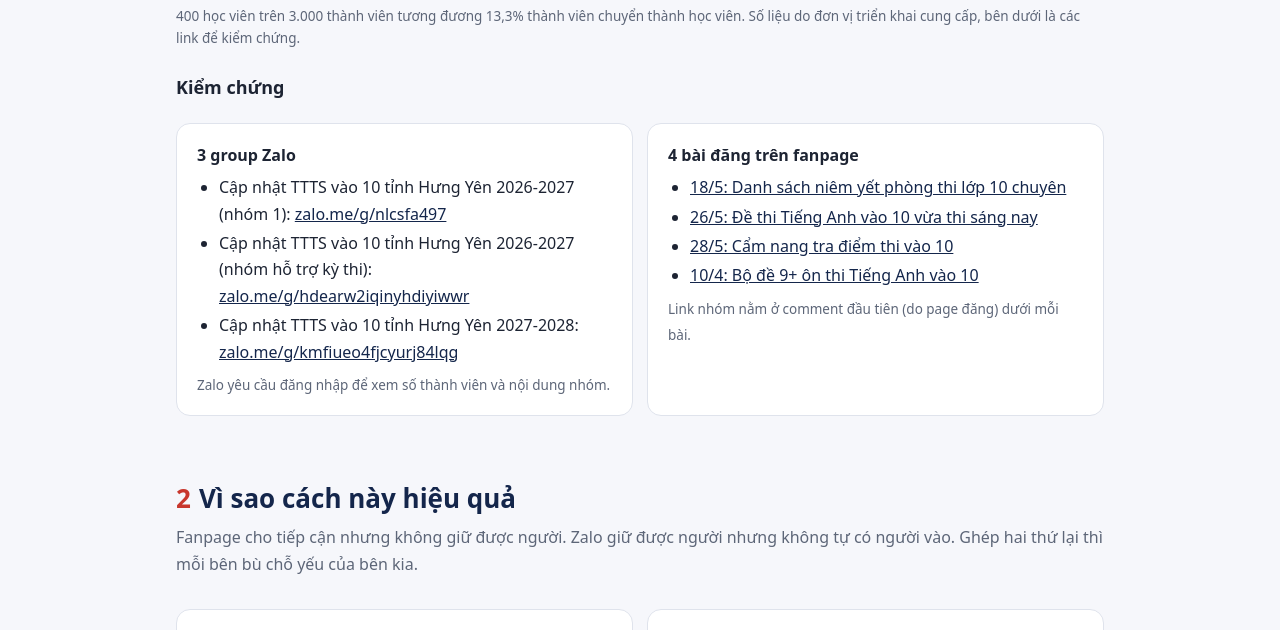
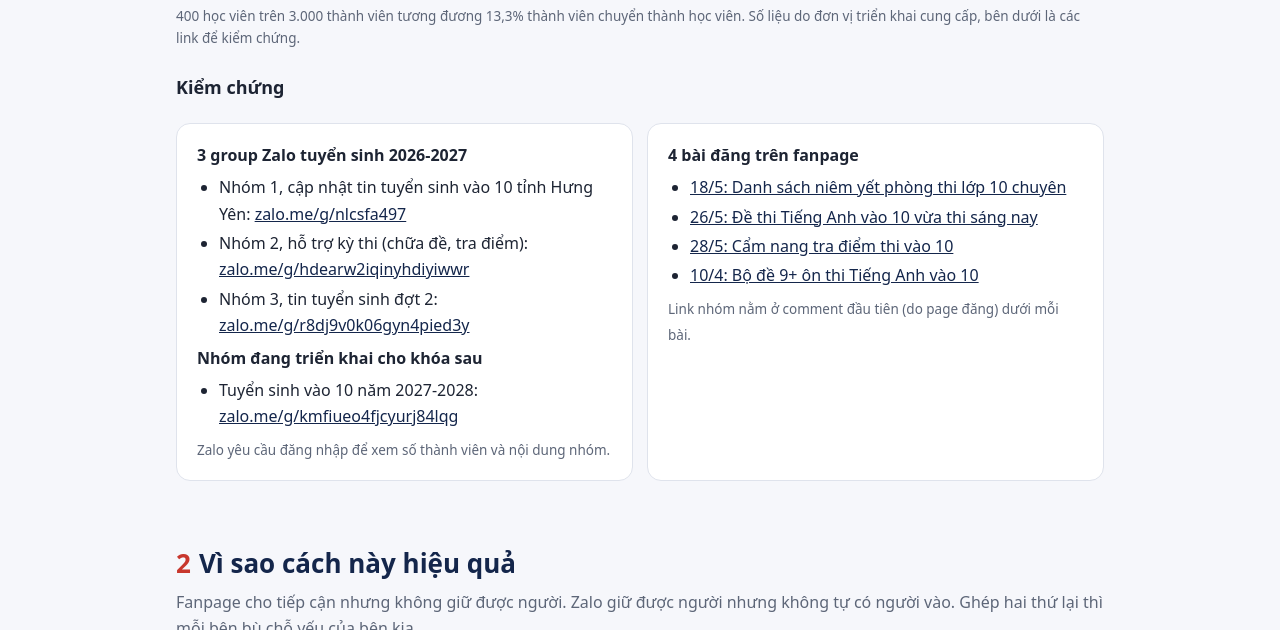
Before and after one commit to nhtungtb-code/tuyen-sinh-zalo-group, a plain HTML site: page index.html in a window 1280 px wide. Shown: the part 544-1174 px from the top of the page. Drawn offline with Linux system fonts and the light colour scheme.

Commit message:
Thêm group 3 của 2026-2027
Co-Authored-By: Claude Sonnet 5.5 <noreply@anthropic.com>

```diff
--- a/index.html
+++ b/index.html
@@ -61,19 +61,21 @@ ul{margin:6px 0;padding-left:22px}li{margin:3px 0}
 <h2><span class="n">1</span>Kết quả đã đạt được</h2>
 <p class="lead">Ca triển khai thực tế của <b>IVY IELTS Thái Bình</b> với công thức trong tài liệu này:</p>
 <div class="grid g3">
-  <div class="kpi"><b>3</b><span>group Zalo tuyển sinh</span></div>
+  <div class="kpi"><b>3</b><span>group Zalo tuyển sinh 2026-2027</span></div>
   <div class="kpi"><b>3.000</b><span>thành viên là phụ huynh đúng đối tượng tuyển sinh</span></div>
   <div class="kpi"><b>400</b><span>học viên đăng ký học</span></div>
 </div>
 <p class="small">400 học viên trên 3.000 thành viên tương đương 13,3% thành viên chuyển thành học viên. Số liệu do đơn vị triển khai cung cấp, bên dưới là các link để kiểm chứng.</p>
 <h3>Kiểm chứng</h3>
 <div class="grid g2">
-<div class="card"><b>3 group Zalo</b>
+<div class="card"><b>3 group Zalo tuyển sinh 2026-2027</b>
 <ul>
-<li>Cập nhật TTTS vào 10 tỉnh Hưng Yên 2026-2027 (nhóm 1): <a href="https://zalo.me/g/nlcsfa497">zalo.me/g/nlcsfa497</a></li>
-<li>Cập nhật TTTS vào 10 tỉnh Hưng Yên 2026-2027 (nhóm hỗ trợ kỳ thi): <a href="https://zalo.me/g/hdearw2iqinyhdiyiwwr">zalo.me/g/hdearw2iqinyhdiyiwwr</a></li>
-<li>Cập nhật TTTS vào 10 tỉnh Hưng Yên 2027-2028: <a href="https://zalo.me/g/kmfiueo4fjcyurj84lqg">zalo.me/g/kmfiueo4fjcyurj84lqg</a></li>
+<li>Nhóm 1, cập nhật tin tuyển sinh vào 10 tỉnh Hưng Yên: <a href="https://zalo.me/g/nlcsfa497">zalo.me/g/nlcsfa497</a></li>
+<li>Nhóm 2, hỗ trợ kỳ thi (chữa đề, tra điểm): <a href="https://zalo.me/g/hdearw2iqinyhdiyiwwr">zalo.me/g/hdearw2iqinyhdiyiwwr</a></li>
+<li>Nhóm 3, tin tuyển sinh đợt 2: <a href="https://zalo.me/g/r8dj9v0k06gyn4pied3y">zalo.me/g/r8dj9v0k06gyn4pied3y</a></li>
 </ul>
+<b>Nhóm đang triển khai cho khóa sau</b>
+<ul><li>Tuyển sinh vào 10 năm 2027-2028: <a href="https://zalo.me/g/kmfiueo4fjcyurj84lqg">zalo.me/g/kmfiueo4fjcyurj84lqg</a></li></ul>
 <span class="small">Zalo yêu cầu đăng nhập để xem số thành viên và nội dung nhóm.</span></div>
 <div class="card"><b>4 bài đăng trên fanpage</b>
 <ul>
```
